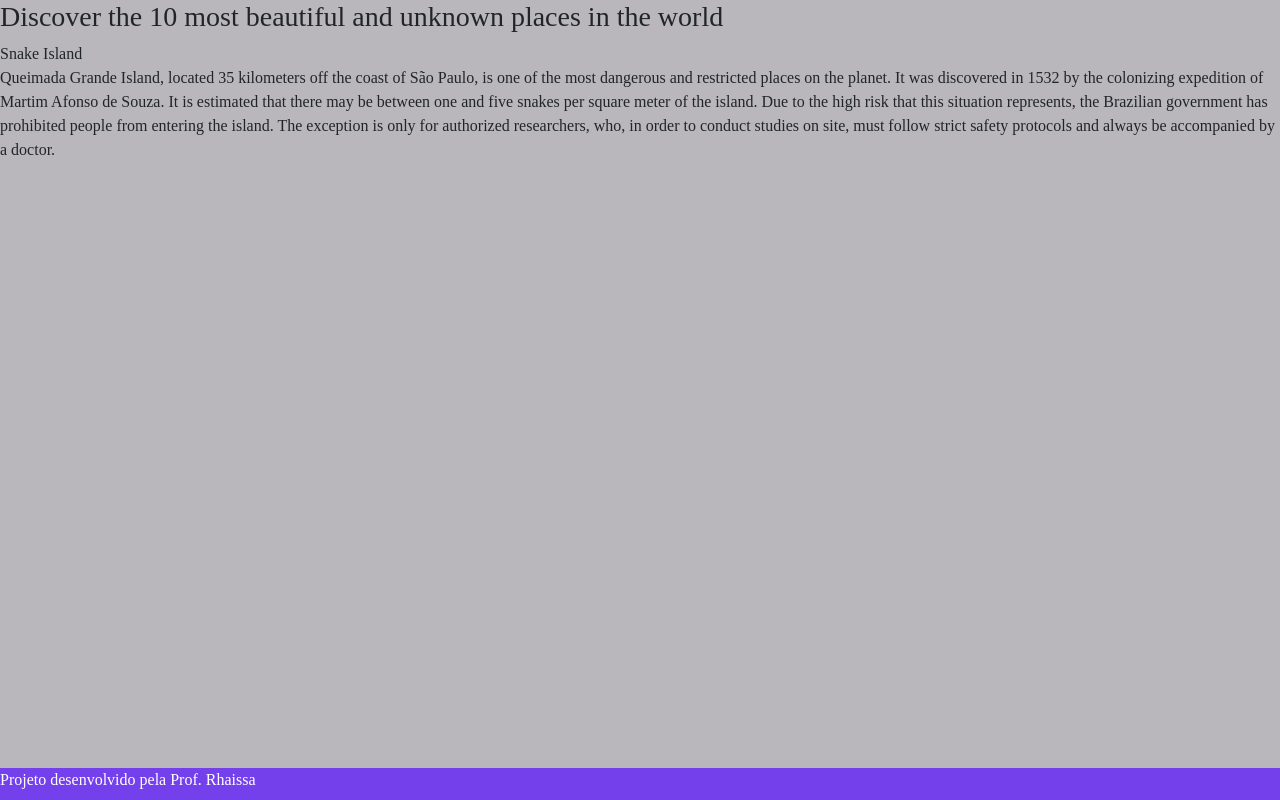
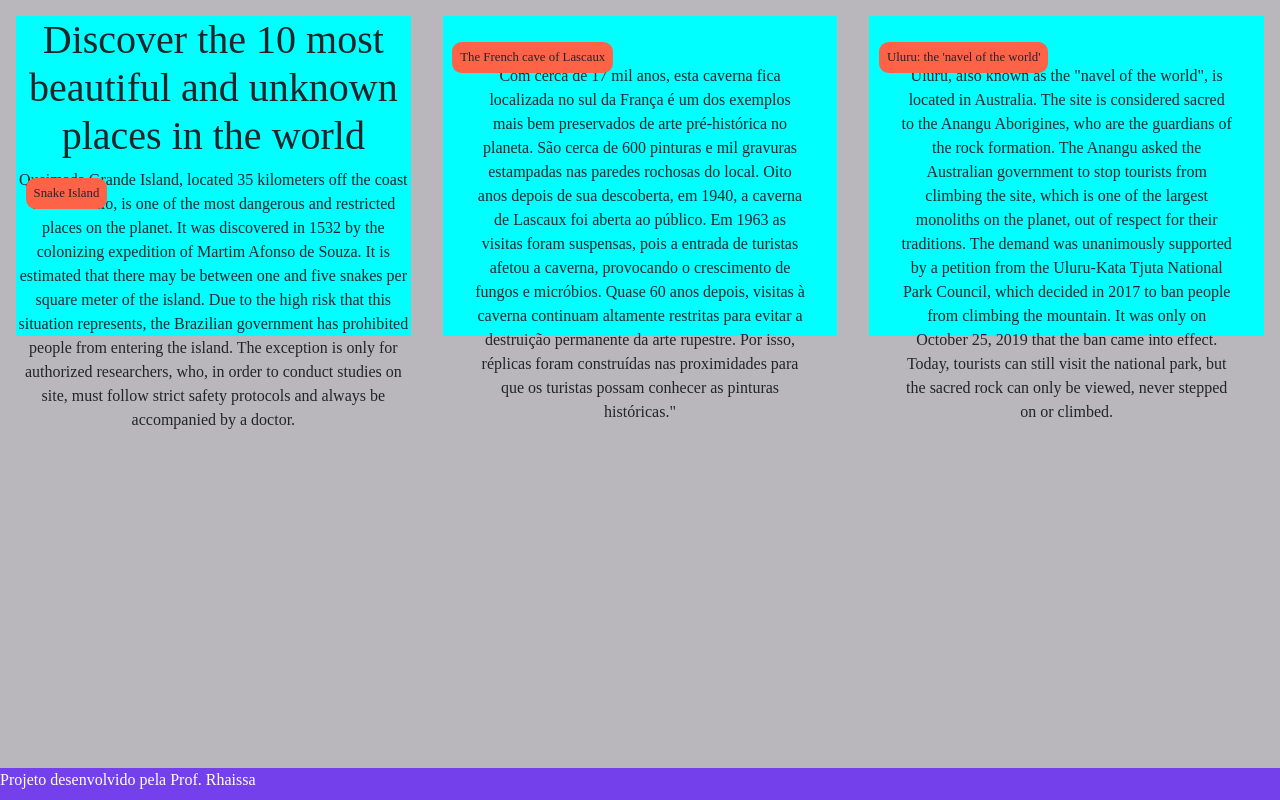
Before and after one commit to Rhaisssa/Pagina-Curiosidades-sobre-o-Mundo, a plain HTML site: page index.html in a window 1280 px wide. Drawn offline with nearby package versions, Linux system fonts and the light colour scheme.

Commit message:
Acrescentando os locais propostos.

```diff
--- a/index.html
+++ b/index.html
@@ -14,11 +14,52 @@
         <section id="container">
             <article class="cartao">
                 <div class="cartao-conteudo">
-                                <h3>Discover the 10 most beautiful and unknown places in the world</h3>
-                                        Snake Island
+                    <h1>Discover the 10 most beautiful and unknown places in the world</h1>
+                    <h3>Snake Island</h3>
+
+                    <div class="cartao-conteudo-sobre">
+                        Queimada Grande Island, located 35 kilometers off the coast of São Paulo, is one of the most
+                        dangerous and restricted places on the planet. It was discovered in 1532 by the colonizing
+                        expedition of Martim Afonso de Souza. It is estimated that there may be between one and five
+                        snakes
+                        per square meter of the island. Due to the high risk that this situation represents, the
+                        Brazilian
+                        government has prohibited people from entering the island. The exception is only for authorized
+                        researchers, who, in order to conduct studies on site, must follow strict safety protocols and
+                        always be accompanied by a doctor.
                     </div>
-                                <div class="cartao-conteudo-resposta">
-                                        Queimada Grande Island, located 35 kilometers off the coast of São Paulo, is one of the most dangerous and restricted places on the planet. It was discovered in 1532 by the colonizing expedition of Martim Afonso de Souza. It is estimated that there may be between one and five snakes per square meter of the island. Due to the high risk that this situation represents, the Brazilian government has prohibited people from entering the island. The exception is only for authorized researchers, who, in order to conduct studies on site, must follow strict safety protocols and always be accompanied by a doctor.
+                </div>
+            </article>
+            <article class="cartao">
+                <div class="cartao-conteudo">
+                    <h3>The French cave of Lascaux</h3>
+                    <div class="cartao-conteudo-Sobre">
+                        <p>Com cerca de 17 mil anos, esta caverna fica localizada no sul da França é um dos exemplos
+                            mais bem preservados de arte pré-histórica no planeta. São cerca de 600 pinturas e mil
+                            gravuras estampadas nas paredes rochosas do local.
+
+                            Oito anos depois de sua descoberta, em 1940, a caverna de Lascaux foi aberta ao público. Em
+                            1963 as visitas foram suspensas, pois a entrada de turistas afetou a caverna, provocando o
+                            crescimento de fungos e micróbios.
+
+                            Quase 60 anos depois, visitas à caverna continuam altamente restritas para evitar a
+                            destruição permanente da arte rupestre. Por isso, réplicas foram construídas nas
+                            proximidades para que os turistas possam conhecer as pinturas históricas."</p>
+                    </div>
+                </div>
+            </article>
+            <article class="cartao">
+                <div class="cartao-conteudo">
+                    <h3>Uluru: the 'navel of the world'</h3>
+                    <div class=" cartao-conteudo-Sobre">
+                        <p>Uluru, also known as the "navel of the world", is located in Australia. The site is
+                            considered sacred to the Anangu Aborigines, who are the guardians of the rock formation. The
+                            Anangu asked the Australian government to stop tourists from climbing the site, which is one
+                            of the largest monoliths on the planet, out of respect for their traditions. The demand was
+                            unanimously supported by a petition from the Uluru-Kata Tjuta National Park Council, which
+                            decided in 2017 to ban people from climbing the mountain. It was only on October 25, 2019
+                            that the ban came into effect. Today, tourists can still visit the national park, but the
+                            sacred rock can only be viewed, never stepped on or climbed.</p>
                     </div>
                 </div>
             </article>
--- a/styles.css
+++ b/styles.css
@@ -1,3 +1,5 @@
+@import url('https://fonts.googleapis.com/css2?family=Inter:ital,opsz,wght@0,14..32,100..900;1,14..32,100..900&family=Open+Sans:ital,wght@0,300..800;1,300..800&display=swap');
+
 body {
     background-color: rgb(185, 183, 187);
     font-family: Bai Jamjuree;
@@ -11,3 +13,35 @@ footer {
     width: 100%;
     height: 2rem;
 }
+
+#container {
+    display: flex;
+}
+
+.cartao {
+    margin: 1rem 1rem;
+    background-color: aqua;
+    height: 20rem;
+    flex-grow: 1;
+    flex-basis: calc(33% - 6rem);
+}
+
+.cartao-conteudo {
+    text-align: center;
+    height: 100%;
+}
+
+.cartao-conteudo h3 {
+    background-color: tomato;
+    text-align: left;
+    padding: 0.5rem;
+    position: absolute;
+    margin: 0.6rem;
+    border-radius: 0.6rem;
+    font-size: 1vw;
+}
+
+.cartao-conteudo p {
+    margin-top: 1rem;
+    padding: 2rem;
+}
```
Lines whose indentation alone changed are shown as unchanged.
